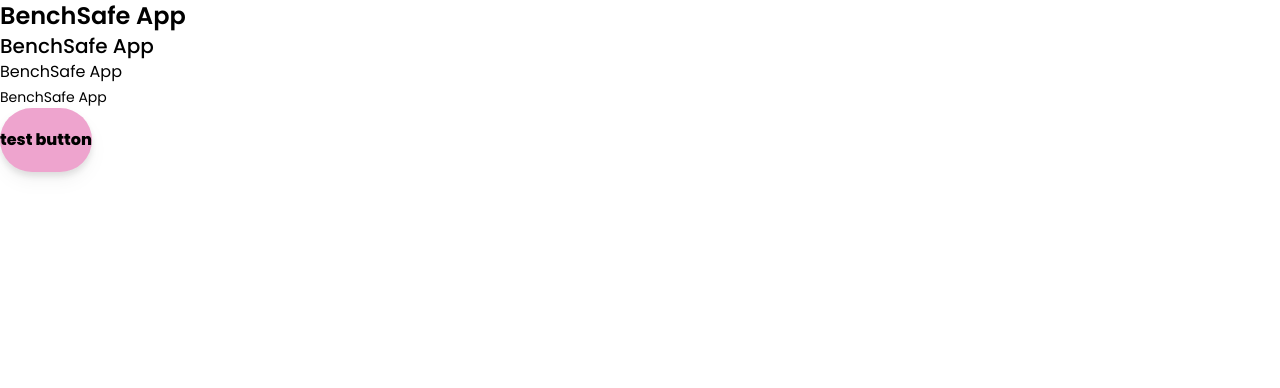
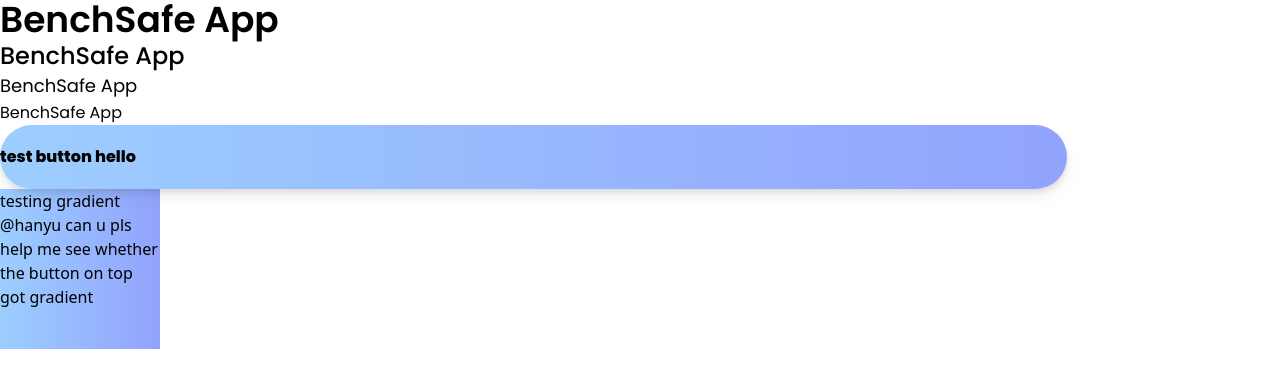
Before and after one commit to ongjx16/BenchSafe, a Next.js app in the folder benchsafeweb/: page / in a window 1280 px wide. Shown: the top 388 px of the page. Built offline with nearby package versions, Linux system fonts and the light colour scheme.

Commit message:
added responsive css

```diff
--- a/benchsafeweb/src/components/Button.js
+++ b/benchsafeweb/src/components/Button.js
@@ -1,13 +1,12 @@
 
-export default function Button ({ text = "Button", onClickHandler, className }) {
-  return (
-    <button
-      className={`${className} text-black flex items-center rounded-full hover:scale-105 transition-all duration-150 ease-linear bg-purple-200 drop-shadow-lg `}
-      onClick={onClickHandler}
-    >
-        <p className="font-poppins font-bold py-5 ">
-        {text}
-        </p>
-    </button>
-  );
+export default function Button({ text = "Button", onClickHandler, className }) {
+    return (
+        <button
+            className={`${className} text-black flex w-5/6 items-center rounded-full hover:scale-105 transition-all duration-150 ease-linear bg-gradient-to-r from-blue-300 to-blue-600 drop-shadow-lg `}
+            onClick={onClickHandler}>
+            <p className="font-poppins font-bold py-5">
+                {text} hello
+            </p>
+        </button>
+    );
 };
--- a/benchsafeweb/src/pages/index.js
+++ b/benchsafeweb/src/pages/index.js
@@ -16,7 +16,13 @@ export default function Home() {
         <text>
           BenchSafe App
         </text>
-        <Button text="test button"/>
+        <div className = "w-screen" >
+          <Button text="test button"/>
+        </div>
+        <div className = "w-40 h-40 bg-gradient-to-r from-blue-300 to-blue-600">
+          testing gradient @hanyu can u pls help me see whether the button on top got gradient
+        </div>
+
 
       </div>
     </>
--- a/benchsafeweb/src/styles/globals.css
+++ b/benchsafeweb/src/styles/globals.css
@@ -7,15 +7,15 @@
 @layer base {
 
   h1 {
-    @apply text-2xl font-semibold font-poppins;
+    @apply text-2xl lg:text-4xl font-semibold font-poppins;
   }
   h2 {
-    @apply text-xl font-medium font-poppins;
+    @apply text-xl lg:text-2xl font-medium font-poppins;
   }
   h3 {
-    @apply text-base font-poppins;
+    @apply text-base lg:text-lg font-poppins;
   }
   text {
-    @apply text-sm font-normal font-poppins;
+    @apply text-sm lg:text-base font-normal font-poppins;
   }
 }
```
Also changed, not shown: benchsafeweb/src/pages/LoginScreen.js (added).
